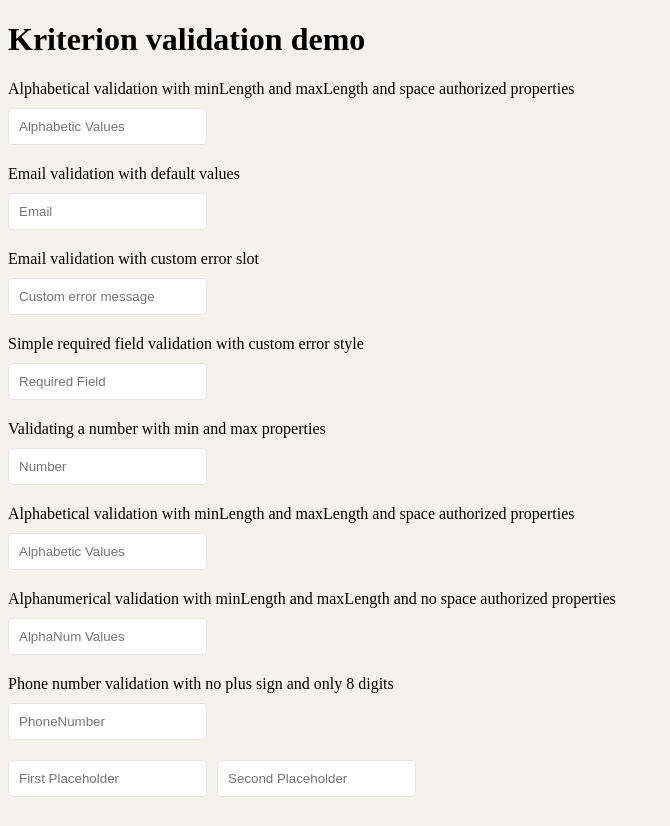
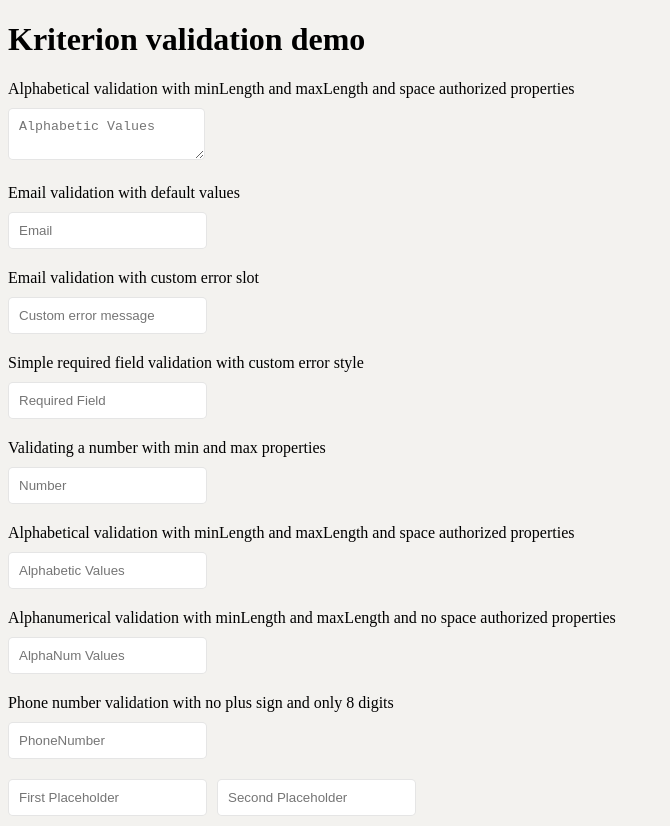
Before and after one commit to ebenjs/kriterion, a Vue app: page / in a window 1280 px wide. Shown: the whole page, without its empty margins (0-670 px from the left). Built offline with nearby package versions, Linux system fonts and the light colour scheme.

Commit message:
added textarea support

```diff
--- a/package.json
+++ b/package.json
@@ -17,7 +17,7 @@
   "bugs": {
     "url": "https://github.com/ebenjs/kriterion/issues"
   },
-  "version": "0.1.9",
+  "version": "0.1.10",
   "type": "module",
   "files": [
     "dist"
--- a/src/App.vue
+++ b/src/App.vue
@@ -25,10 +25,9 @@ const showError = (error) => {
       <div>
         <label>Alphabetical validation with minLength and maxLength and space authorized properties</label>
       </div>
-      <KriterionInput
-      v-model="inputValue"
-      placeholder="Alphabetic Values" validationType="alpha" :hasSpace="true" :minLength="1"
-        :maxLength="5" :isRequired="false" class="custom-input-style" />
+      <KriterionInput v-model="inputValue" renderType="textarea" placeholder="Alphabetic Values" validationType="alpha"
+        :hasSpace="true" :minLength="1" :maxLength="5" :isRequired="false" class="custom-input-style">
+      </KriterionInput>
     </div>
 
     <div class="block">
@@ -95,8 +94,7 @@ const showError = (error) => {
 
       <KriterionPassword class="custom-input-style" errorClass="error" :hasNumerical="true" :hasLowerCase="true"
         :hasUpperCase="true" :hasSpecialChar="false" :minLength="10"
-        :placeholder="{ first: 'First Placeholder', second: 'Second Placeholder' }"
-        v-model="passwordValue">
+        :placeholder="{ first: 'First Placeholder', second: 'Second Placeholder' }" v-model="passwordValue">
 
         <template v-slot:first-custom-error>
           <div>Custom error for first input</div>
--- a/src/components/KriterionInput.vue
+++ b/src/components/KriterionInput.vue
@@ -181,12 +181,16 @@ onMounted(() => {
 </script>
 
 <template>
-  <input :id="props.id" :kid="props.kid ?? kid" type="text" :title="props.hasTitle ? currentFieldLabel : null"
-    :placeholder="props.placeholder" :readonly="props.readonly" :disabled="props.disabled"
-    :autofocus="props.autofocus" :autocomplete="props.autocomplete" :style="props.style" :class="props.class"
-    :value="modelValue"
-    @input="$emit('update:modelValue', $event.target.value)"
-    @blur="validate()" />
+  <textarea v-if="props.renderType === 'textarea'" :id="props.id" :kid="props.kid ?? kid" type="text"
+    :title="props.hasTitle ? currentFieldLabel : null" :placeholder="props.placeholder" :readonly="props.readonly"
+    :disabled="props.disabled" :autofocus="props.autofocus" :autocomplete="props.autocomplete" :style="props.style"
+    :class="props.class" :value="modelValue" @input="$emit('update:modelValue', $event.target.value)" @blur="validate()">
+  </textarea>
+
+  <input v-else :id="props.id" :kid="props.kid ?? kid" type="text" :title="props.hasTitle ? currentFieldLabel : null"
+    :placeholder="props.placeholder" :readonly="props.readonly" :disabled="props.disabled" :autofocus="props.autofocus"
+    :autocomplete="props.autocomplete" :style="props.style" :class="props.class" :value="modelValue"
+    @input="$emit('update:modelValue', $event.target.value)" @blur="validate()" />
 
   <slot v-if="errors.has(props.kid ?? kid)">
     <div :class="props.errorClass" :style="props.errorStyle">
--- a/src/helpers/props.js
+++ b/src/helpers/props.js
@@ -8,6 +8,13 @@ export const kriterionProps = {
         default: 'required',
         validator(value) {
             return ['required', 'alpha', 'alphanum', 'number', 'email', 'phone', 'password'].includes(value)
+        }
+    },
+    renderType: {
+        type: String,
+        default: 'input',
+        validator(value) {
+            return ['input', 'textarea'].includes(value)
         }
     },
     // Global
```
Also changed, not shown: 1 other file (tests, documents, lock files or other folders).
